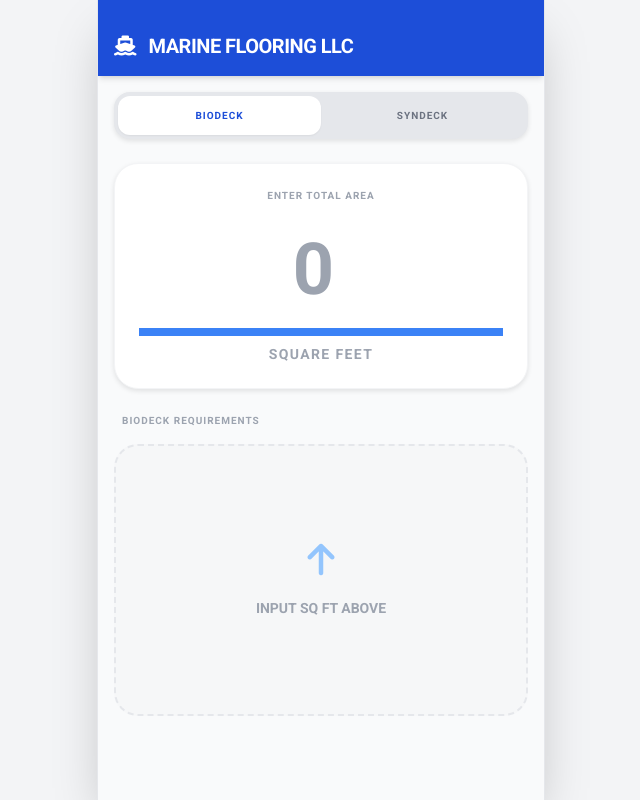
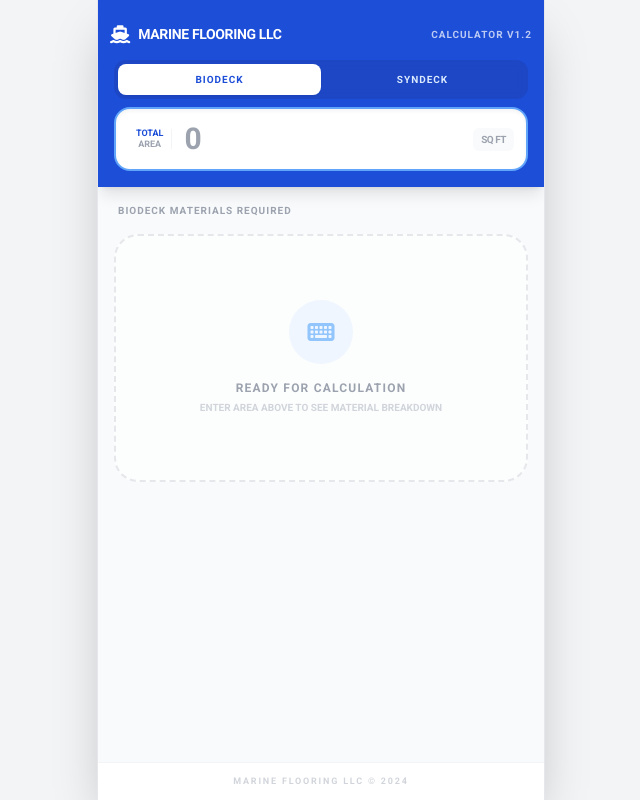
Before and after one commit to nganhuunguyen-debug/marineflooringllc, a React (Vite) app: page / in a window 1280 px wide. Shown: the whole page, without its empty margins (319-959 px from the left). Built offline with nearby package versions, Linux system fonts and the light colour scheme.

Commit message:
Update App.tsx

```diff
--- a/App.tsx
+++ b/App.tsx
@@ -8,7 +8,6 @@
 
   const currentProducts = system === 'biodeck' ? BIODECK_PRODUCTS : SYNDECK_PRODUCTS;
 
-  // Calculate results during render to avoid state sync lag/errors
   const results = useMemo(() => {
     const numValue = parseFloat(sqft);
     if (!isNaN(numValue) && numValue > 0) {
@@ -21,88 +20,130 @@
     return [];
   }, [sqft, system, currentProducts]);
 
+  const clearInput = () => setSqft('');
+
   return (
-    <div className="flex flex-col h-screen max-w-md mx-auto bg-gray-50 overflow-hidden shadow-2xl border-x border-gray-200 relative">
+    <div className="flex flex-col h-[100dvh] max-w-md mx-auto bg-gray-50 overflow-hidden shadow-2xl border-x border-gray-200 relative">
+      {/* Sticky Top Section */}
+      <div className="bg-blue-700 shadow-lg z-30 shrink-0">
         {/* Header */}
-      <header className="bg-blue-700 text-white p-4 pt-8 shadow-md flex items-center justify-between z-20 shrink-0">
-        <div className="flex items-center gap-3">
-          <i className="fas fa-ship text-xl"></i>
-          <h1 className="text-xl font-black tracking-tight uppercase">Marine Flooring LLC</h1>
+        <header className="text-white p-3 pt-5 flex items-center justify-between">
+          <div className="flex items-center gap-2">
+            <i className="fas fa-ship text-lg"></i>
+            <h1 className="text-sm font-black tracking-tight uppercase">Marine Flooring LLC</h1>
           </div>
+          <div className="text-[10px] font-bold opacity-70 uppercase tracking-widest">Calculator v1.2</div>
         </header>
 
-      {/* Main Content Area */}
-      <main className="flex-1 relative overflow-hidden flex flex-col">
-        <div className="flex-1 overflow-y-auto p-4 space-y-6 pb-8">
-          {/* System Toggle */}
-          <div className="flex p-1 bg-gray-200 rounded-2xl android-shadow shrink-0">
+        {/* System Toggle - Integrated */}
+        <div className="px-4 pb-2">
+          <div className="flex p-1 bg-blue-800/50 rounded-xl backdrop-blur-sm">
             <button
               onClick={() => setSystem('biodeck')}
-              className={`flex-1 py-3 text-[10px] font-black uppercase tracking-widest rounded-xl transition-all ${system === 'biodeck' ? 'bg-white text-blue-700 shadow-sm' : 'text-gray-500 hover:text-gray-700'}`}
+              className={`flex-1 py-2 text-[10px] font-black uppercase tracking-widest rounded-lg transition-all ${system === 'biodeck' ? 'bg-white text-blue-700 shadow-sm' : 'text-blue-100 hover:bg-blue-600/30'}`}
             >
               BioDeck
             </button>
             <button
               onClick={() => setSystem('syndeck')}
-              className={`flex-1 py-3 text-[10px] font-black uppercase tracking-widest rounded-xl transition-all ${system === 'syndeck' ? 'bg-white text-blue-700 shadow-sm' : 'text-gray-500 hover:text-gray-700'}`}
+              className={`flex-1 py-2 text-[10px] font-black uppercase tracking-widest rounded-lg transition-all ${system === 'syndeck' ? 'bg-white text-blue-700 shadow-sm' : 'text-blue-100 hover:bg-blue-600/30'}`}
             >
               SynDeck
             </button>
           </div>
+        </div>
 
-          {/* Input Section */}
-          <section className="bg-white rounded-3xl p-6 android-shadow border border-gray-100 shrink-0">
-            <label className="block text-[10px] font-black text-gray-400 uppercase tracking-widest mb-2 text-center">Enter Total Area</label>
-            <div className="relative">
+        {/* Compact Input Bar */}
+        <div className="px-4 pb-4">
+          <div className="bg-white rounded-2xl p-3 shadow-inner flex items-center gap-3 relative border-2 border-blue-400">
+            <div className="shrink-0 flex flex-col items-center justify-center px-2 border-r border-gray-100">
+              <span className="text-[9px] font-black text-blue-700 uppercase leading-none">Total</span>
+              <span className="text-[9px] font-black text-gray-400 uppercase leading-none mt-0.5">Area</span>
+            </div>
+            <div className="flex-1 relative flex items-center">
               <input
                 type="number"
                 inputMode="decimal"
                 placeholder="0"
-                className="w-full text-center text-7xl font-black border-b-8 border-blue-500 focus:outline-none py-4 bg-transparent text-gray-800"
+                className="w-full text-3xl font-black focus:outline-none bg-transparent text-gray-800 pr-8"
                 value={sqft}
                 onChange={(e) => setSqft(e.target.value)}
               />
-              <div className="text-center mt-2 text-gray-400 font-black text-sm uppercase tracking-widest">Square Feet</div>
+              {sqft && (
+                <button
+                  onClick={clearInput}
+                  className="absolute right-0 p-2 text-gray-300 hover:text-gray-500"
+                >
+                  <i className="fas fa-times-circle text-lg"></i>
+                </button>
+              )}
             </div>
-          </section>
+            <div className="shrink-0 text-[10px] font-black text-gray-400 uppercase tracking-tighter bg-gray-50 px-2 py-1 rounded-md">
+              SQ FT
+            </div>
+          </div>
+        </div>
+      </div>
 
-          {/* Results List */}
-          <section className="space-y-4">
-            <h2 className="text-[10px] font-black text-gray-400 uppercase tracking-widest px-2">{system.toUpperCase()} Requirements</h2>
+      {/* Main Content Area - Scrollable */}
+      <main className="flex-1 overflow-y-auto bg-gray-50 px-4 pt-4 pb-8">
+        <div className="max-w-md mx-auto space-y-4">
+          <div className="flex items-center justify-between px-1">
+            <h2 className="text-[10px] font-black text-gray-400 uppercase tracking-widest">
+              {system} Materials Required
+            </h2>
+            {results.length > 0 && (
+              <span className="text-[9px] font-bold text-blue-500 bg-blue-50 px-2 py-0.5 rounded-full uppercase">
+                {sqft} sqft
+              </span>
+            )}
+          </div>
+
           {results.length > 0 ? (
-              <div className="space-y-3">
+            <div className="space-y-3 pb-20">
               {results.map((res) => {
                 const product = currentProducts.find(p => p.id === res.productId);
-                  if (!product) return null; // Safety check
+                if (!product) return null;
 
                 return (
-                    <div key={product.id} className="bg-white p-5 rounded-3xl flex items-center justify-between android-shadow border-l-8 border-blue-500">
-                      <div className="flex items-center gap-4">
-                        <div className={`w-12 h-12 rounded-2xl ${product.color} flex items-center justify-center text-white shadow-md`}>
-                          <i className={`fas ${product.unitLabel === 'Box' ? 'fa-box' : 'fa-shopping-bag'} text-xl`}></i>
+                  <div key={product.id} className="bg-white p-4 rounded-2xl flex items-center justify-between android-shadow border-l-4 border-blue-500 animate-slide-up">
+                    <div className="flex items-center gap-3">
+                      <div className={`w-10 h-10 rounded-xl ${product.color} flex items-center justify-center text-white shadow-sm shrink-0`}>
+                        <i className={`fas ${product.unitLabel === 'Box' ? 'fa-box' : 'fa-shopping-bag'} text-sm`}></i>
                       </div>
-                        <div className="max-w-[140px]">
-                          <h3 className="font-black text-gray-800 text-sm leading-tight uppercase tracking-tighter truncate">{product.name}</h3>
-                          <p className="text-[10px] text-gray-400 font-black uppercase">1 / {product.sqftPerUnit} SQFT</p>
+                      <div className="max-w-[150px]">
+                        <h3 className="font-black text-gray-800 text-[13px] leading-tight uppercase truncate">{product.name}</h3>
+                        <p className="text-[9px] text-gray-400 font-bold uppercase mt-0.5">Rate: 1 per {product.sqftPerUnit} ft²</p>
                       </div>
                     </div>
                     <div className="text-right">
-                        <div className="text-4xl font-black text-blue-700 leading-none">{res.units}</div>
-                        <div className="text-[10px] font-black text-gray-400 uppercase mt-1">{product.unitLabel}s</div>
+                      <div className="text-3xl font-black text-blue-700 leading-none">{res.units}</div>
+                      <div className="text-[9px] font-black text-gray-400 uppercase mt-0.5">{product.unitLabel}s</div>
                     </div>
                   </div>
                 );
               })}
             </div>
           ) : (
-              <div className="text-center py-24 bg-gray-100/50 rounded-3xl border-2 border-dashed border-gray-200">
-                <i className="fas fa-arrow-up text-4xl mb-4 text-blue-300 animate-bounce"></i>
-                <p className="text-sm font-black text-gray-400 uppercase">Input SQ FT Above</p>
+            <div className="text-center py-16 bg-white/50 rounded-3xl border-2 border-dashed border-gray-200">
+              <div className="w-16 h-16 bg-blue-50 rounded-full flex items-center justify-center mx-auto mb-4">
+                <i className="fas fa-keyboard text-2xl text-blue-300"></i>
+              </div>
+              <p className="text-xs font-black text-gray-400 uppercase tracking-widest">Ready for calculation</p>
+              <p className="text-[10px] text-gray-300 font-bold uppercase mt-1 px-10 leading-relaxed">
+                Enter area above to see material breakdown
+              </p>
             </div>
           )}
-          </section>
         </div>
       </main>
+
+      {/* Footer Branding - Hidden when keyboard is very tall, but good for context */}
+      <footer className="bg-white border-t border-gray-100 p-3 shrink-0 hidden sm:block">
+        <p className="text-center text-[9px] font-black text-gray-300 uppercase tracking-[0.2em]">
+          Marine Flooring LLC &copy; 2024
+        </p>
+      </footer>
     </div>
   );
 };
```
Lines whose indentation alone changed are shown as unchanged.
